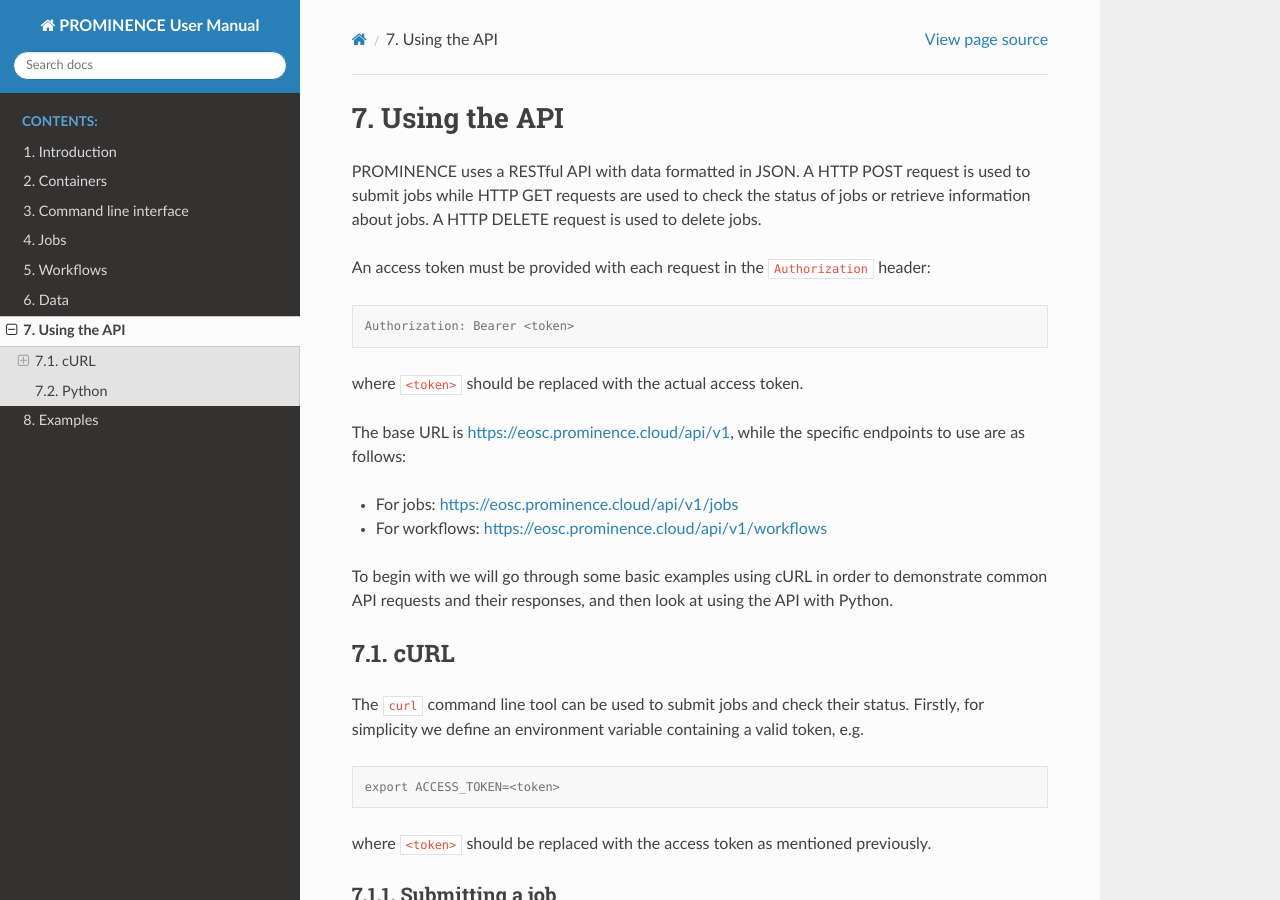
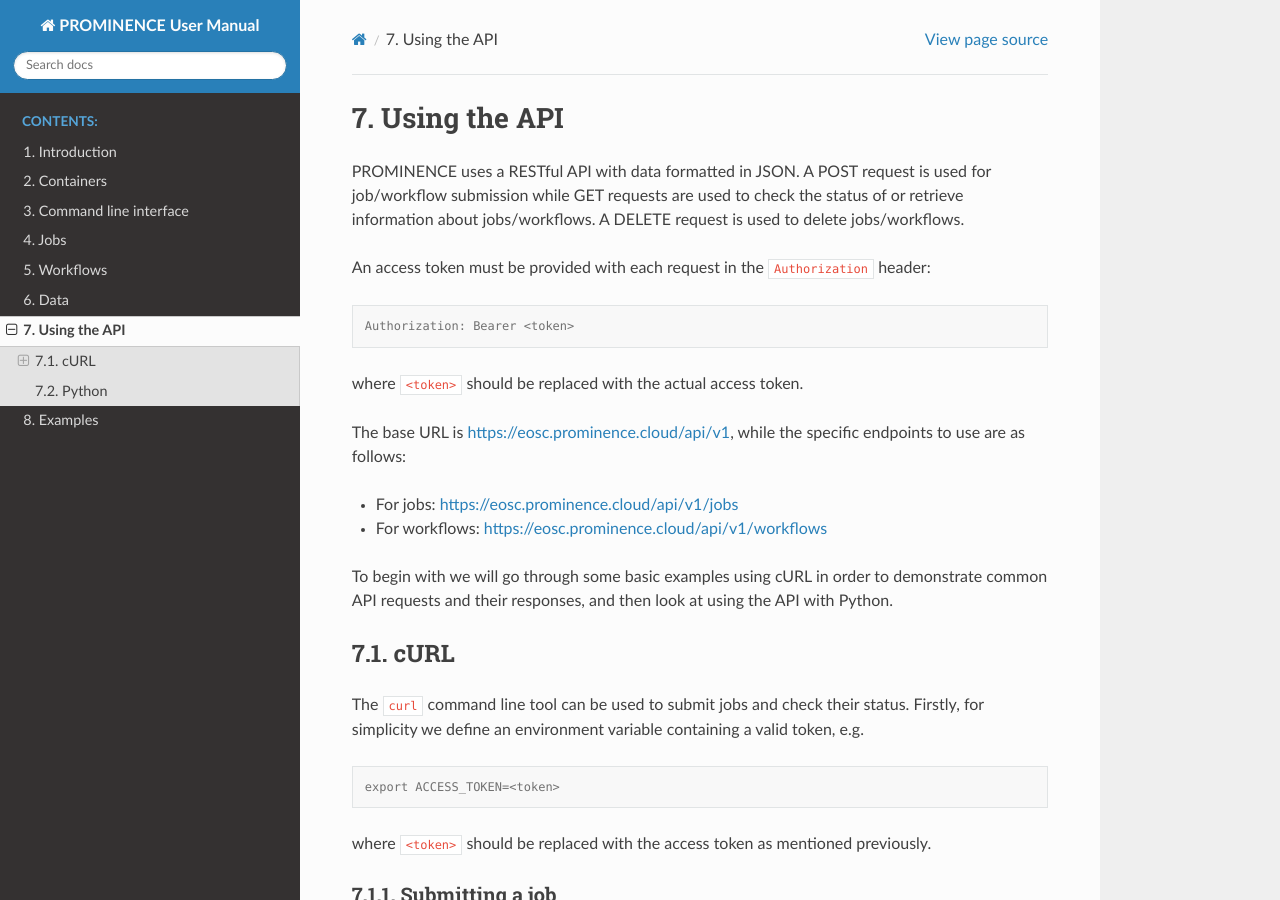
Before and after one commit to prominence-eosc/docs-eosc, a Sphinx documentation site: the page built from source/using-the-api.rst, in a window 1280 px wide and 900 px high. Built offline with Sphinx 7.4.7 and the Read the Docs theme 2.0.0, drawn with Linux system fonts in a browser that asks for light colours.

Commit message:
Improvements

```diff
--- a/source/using-the-api.rst
+++ b/source/using-the-api.rst
@@ -3,7 +3,7 @@
 Using the API
 =============
 
-PROMINENCE uses a RESTful API with data formatted in JSON. A HTTP POST request is used to submit jobs while HTTP GET requests are used to check the status of jobs or retrieve information about jobs. A HTTP DELETE request is used to delete jobs.
+PROMINENCE uses a RESTful API with data formatted in JSON. A POST request is used for job/workflow submission while GET requests are used to check the status of or retrieve information about jobs/workflows. A DELETE request is used to delete jobs/workflows.
 
 An access token must be provided with each request in the ``Authorization`` header:
 
```
